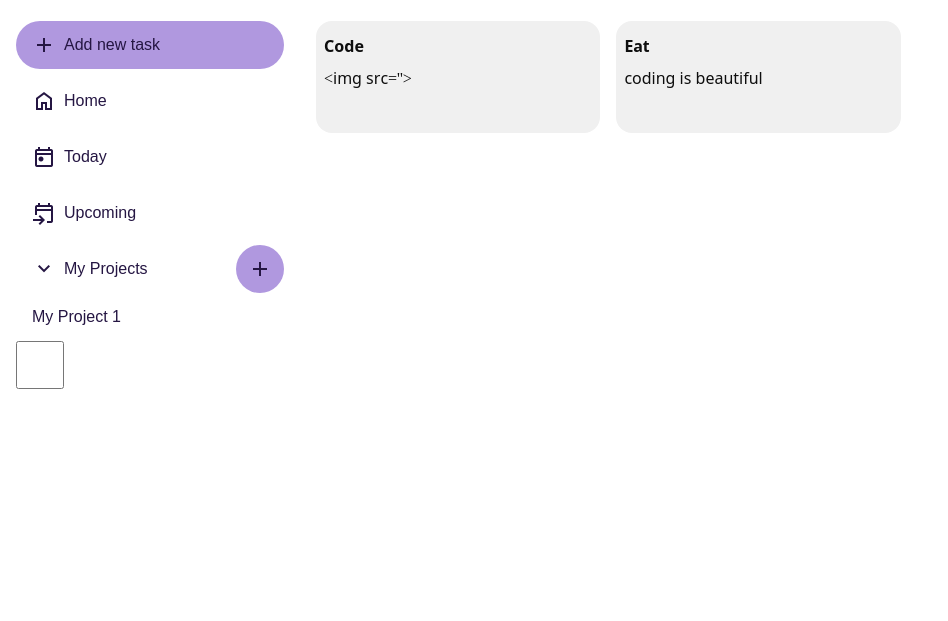
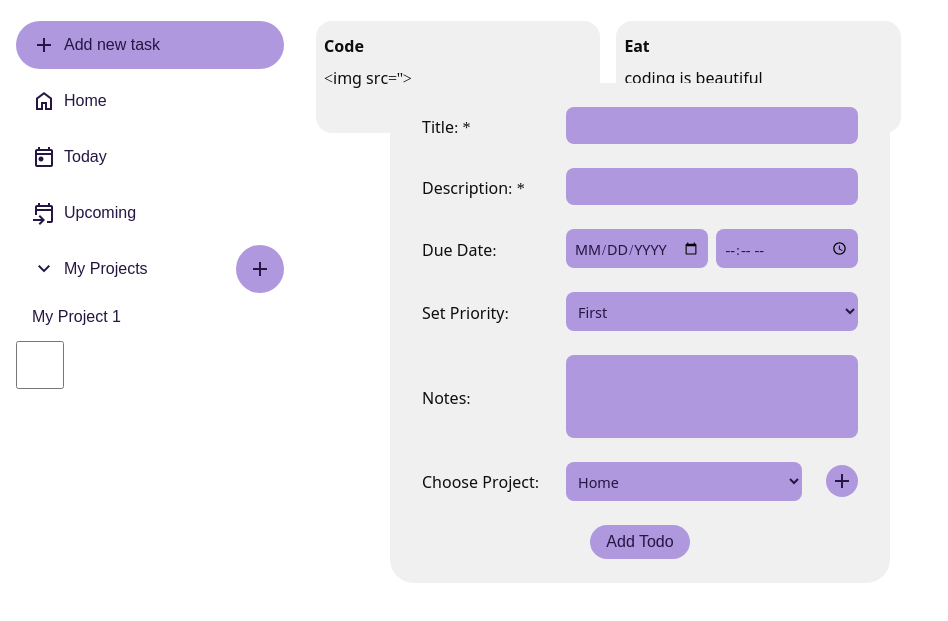
Before and after one commit to 0xkev21/todo-list, a website built with webpack: page src/index.html in a window 1280 px wide. Shown: the part 67-688 px from the top of the page, without its empty margins (0-948 px from the left). Built offline with nearby package versions, Linux system fonts and the light colour scheme.

Commit message:
Add a form to add todo on the page

```diff
--- /dev/null
+++ b/src/_themes.scss
@@ -0,0 +1,31 @@
+html[data-theme="light"] {
+    --text-color-red: #{$color-red};
+    --text-color-yellow: #{$color-yellow};
+    --text-color-green: #{$color-green};
+    --text-color-primary: #{$color-primary};
+    --text-color: #{$color-text};
+
+    --bg-color-red: #{$bg-red};
+    --bg-color-yellow: #{$bg-yellow};
+    --bg-color-green: #{$bg-green};
+    --bg-color-primary: #{$bg-primary};
+    --bg-color: #{$color-bg};
+
+    --card-color: #{$card-color-light};
+}
+
+html[data-theme="dark"] {
+    --text-color-red: #{$bg-red};
+    --text-color-yellow: #{$bg-yellow};
+    --text-color-green: #{$bg-green};
+    --text-color-primary: #{$bg-primary};
+    --text-color: #{$color-bg};
+
+    --bg-color-red: #{$color-red};
+    --bg-color-yellow: #{$color-yellow};
+    --bg-color-green: #{$color-green};
+    --bg-color-primary: #{$color-primary};
+    --bg-color: #{$color-text};
+
+    --card-color: #{$card-color-dark};
+}
--- a/src/index.html
+++ b/src/index.html
@@ -72,7 +72,49 @@
         <div class="todo-lists">
             <!-- Lists Go here -->
         </div>
+    </main>
 
-    </main>
+    <!-- Todo Form -->
+    <div class="form-container">
+        <form class="new-todo-form">
+            <div class="input-container">
+                <label for="title">Title: *</label>
+                <input type="text" name="title" id="title" required maxlength="32">
+            </div>
+            <div class="input-container">
+                <label for="description">Description: *</label>
+                <input type="text" name="description" id="description"  required maxlength="48">
+            </div>
+            <div class="input-container">
+                <label for="date">Due Date:</label>
+                <div class="due-date-inputs">
+                    <input type="date" id="date" name="date">
+                    <input type="time" id="time" name="time" title="Time">
+                </div>
+            </div>
+            <div class="input-container">
+                <label for="priority">Set Priority:</label>
+                <select name="priority" id="priority">
+                    <option value="1">First</option>
+                    <option value="2">Second</option>
+                    <option value="3">Third</option>
+                </select>
+            </div>
+            <div class="input-container">
+                <label for="notes">Notes:</label>
+                <textarea id="notes" name="notes"></textarea>
+            </div>
+            <div class="input-container">
+                <label for="project">Choose Project:</label>
+                <select name="project" id="project">
+                    <option value="1">Home</option>
+                </select>
+                <button class="btn-circle" type="button" title="Add New Project">
+                    <span class="material-symbols-outlined">add</span>
+                </button>
+            </div>
+            <button type="submit">Add Todo</button>
+        </form>
+    </div>
 </body>
 </html>
--- a/src/style.scss
+++ b/src/style.scss
@@ -1,37 +1,6 @@
 @import url('https://fonts.googleapis.com/css2?family=Noto+Sans+Symbols:wght@100..900&display=swap');
 @import 'variables';
-
-html[data-theme="light"] {
-    --text-color-red: #{$color-red};
-    --text-color-yellow: #{$color-yellow};
-    --text-color-green: #{$color-green};
-    --text-color-primary: #{$color-primary};
-    --text-color: #{$color-text};
-
-    --bg-color-red: #{$bg-red};
-    --bg-color-yellow: #{$bg-yellow};
-    --bg-color-green: #{$bg-green};
-    --bg-color-primary: #{$bg-primary};
-    --bg-color: #{$color-bg};
-
-    --card-color: #{$card-color-light};
-}
-
-html[data-theme="dark"] {
-    --text-color-red: #{$bg-red};
-    --text-color-yellow: #{$bg-yellow};
-    --text-color-green: #{$bg-green};
-    --text-color-primary: #{$bg-primary};
-    --text-color: #{$color-bg};
-
-    --bg-color-red: #{$color-red};
-    --bg-color-yellow: #{$color-yellow};
-    --bg-color-green: #{$color-green};
-    --bg-color-primary: #{$color-primary};
-    --bg-color: #{$color-text};
-
-    --card-color: #{$card-color-dark};
-}
+@import 'themes';
 
 body {
     background: var(--bg-color);
@@ -115,16 +84,16 @@ body {
         overflow-y: scroll;
         height: 100vh;
     }
+}
 
-    aside::-webkit-scrollbar, main::-webkit-scrollbar {
-        width: 0.5rem;
-        background-color: var(--bg-color-primary);
-    }
+aside::-webkit-scrollbar, main::-webkit-scrollbar, textarea::-webkit-scrollbar {
+    width: 0.5rem;
+    background-color: var(--bg-color-primary);
+}
 
-    aside::-webkit-scrollbar-thumb, main::-webkit-scrollbar-thumb {
-        background-color: var(--text-color-primary);
-        border-radius: 20px;
-    }
+aside::-webkit-scrollbar-thumb, main::-webkit-scrollbar-thumb, textarea::-webkit-scrollbar-thumb {
+    background-color: var(--text-color-primary);
+    border-radius: 20px;
 }
 
 .circle-btn {
@@ -201,3 +170,81 @@ main {
         border-radius: 1rem;
     }
 }
+
+.form-container {
+    width: 100vw;
+    height: 100vh;
+    position: fixed;
+    pointer-events: none;
+
+    .new-todo-form {
+        position: absolute;
+        inset: 0;
+        margin: auto;
+        width: min(90vw, 500px);
+        height: 500px;
+        background-color: var(--card-color);
+        display: flex;
+        justify-content: center;
+        align-items: center;
+        gap: 1.5rem;
+        flex-direction: column;
+        padding: 2rem;
+        border-radius: 1.5rem;
+
+        .input-container {
+            display: flex;
+            align-items: center;
+            width: 100%;
+            gap: 1.5rem;
+
+            label {
+                flex-basis: 7.5rem;
+                flex-grow: 0;
+                flex-shrink: 0;
+            }
+
+            input, textarea, select {
+                flex-grow: 1;
+            }
+
+            input::-webkit-datetime-edit {
+                text-transform: uppercase;
+            }
+
+            select {
+                border: none;
+            }
+
+            .btn-circle {
+                flex: 0;
+                width: 2rem;
+                height: 2rem;
+            }
+
+            textarea {
+                min-height: 10ch;
+                resize: none;
+            }
+
+            .due-date-inputs {
+                display: flex;
+                width: 100%;
+                gap: .5rem;
+
+                input {
+                    flex: 1;
+                }
+            }
+        }
+    }
+}
+
+input, textarea, select {
+    background-color: var(--bg-color-primary);
+    color: var(--text-color-primary);
+    font-size: 0.9rem;
+    border-radius: 0.5rem;
+    font-family: 'Noto Sans Symbols';
+    padding: 0.25rem .5rem;
+}
```
Also changed, not shown: src/modules/date.html (added, +16 -0 lines), src/modules/date.js (added, +33 -0 lines), src/modules/project-functions.js (added, +7 -0 lines), dist/index.html, dist/main.css.
